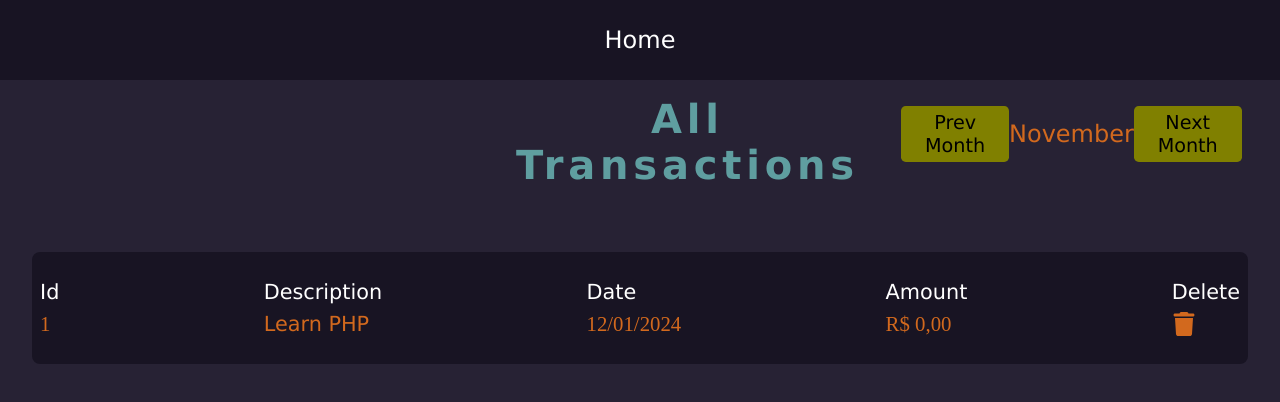
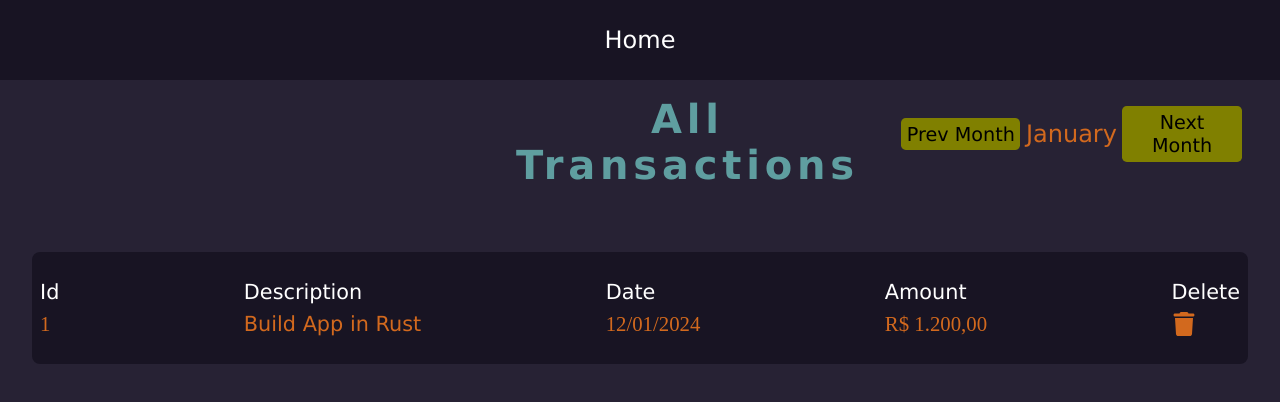
Before and after one commit to fernandooliveiralima/financial-control-nuxt3, a Nuxt app: page /transactions in a window 1280 px wide. Shown: the top 402 px of the page. Built offline with nearby package versions, Linux system fonts and the light colour scheme.

Commit message:
add store and backend

```diff
--- a/components/AllTransactionsC.vue
+++ b/components/AllTransactionsC.vue
@@ -9,7 +9,7 @@
             <h1>All Transactions</h1>
             <section class="container-months">
                 <button class="Prev Month">Prev Month</button>
-                <span>November</span>
+                <span>January</span>
                 <button class="Next Month">Next Month</button>
             </section>
         </div>
@@ -23,7 +23,7 @@
                 </div>
                 <div class="description-section base-column">
                     Description
-                    <span>Learn PHP</span>
+                    <span>Build App in Rust</span>
                 </div>
                 <div class="date-section base-column">
                     Date
@@ -31,7 +31,7 @@
                 </div>
                 <div class="amount-section base-column">
                     Amount
-                    <span>R$ 0,00</span>
+                    <span>R$ 1.200,00</span>
                 </div>
                 <div class="delete-section base-column">
                     Delete
--- a/components/FormTransactionsC.vue
+++ b/components/FormTransactionsC.vue
@@ -20,14 +20,15 @@
                 </div>
             </div>
             <div class="btn">
-                <button>Add Transaction</button>
+                <button @click="" type="submit">Add Transaction</button>
             </div>
+        </form>
 
-        </form>
     </div>
 </template>
 
 <script setup lang="ts">
+
 
 </script>
 
--- /dev/null
+++ b/db/db.json
@@ -0,0 +1,5 @@
+{
+    "transactions": [
+      { "id": 1, "title": "a title", "amount": 20, "date": "2024-04-17", "transactionType": "income" }
+    ]
+  }
--- a/nuxt.config.ts
+++ b/nuxt.config.ts
@@ -1,5 +1,6 @@
 // https://nuxt.com/docs/api/configuration/nuxt-config
 export default defineNuxtConfig({
   devtools: { enabled: true },
-  css: ['~/assets/scss/main.scss']
+  css: ['~/assets/scss/main.scss'],
+  modules:['@pinia/nuxt']
 })
```
Also changed, not shown: package.json (+8 -1 lines), store/dateFilterStore.ts (added, +9 -0 lines), store/transactionsStore.ts (added, +9 -0 lines), types/transaction.ts (added, +7 -0 lines), 1 other file (tests, documents, lock files or other folders).
